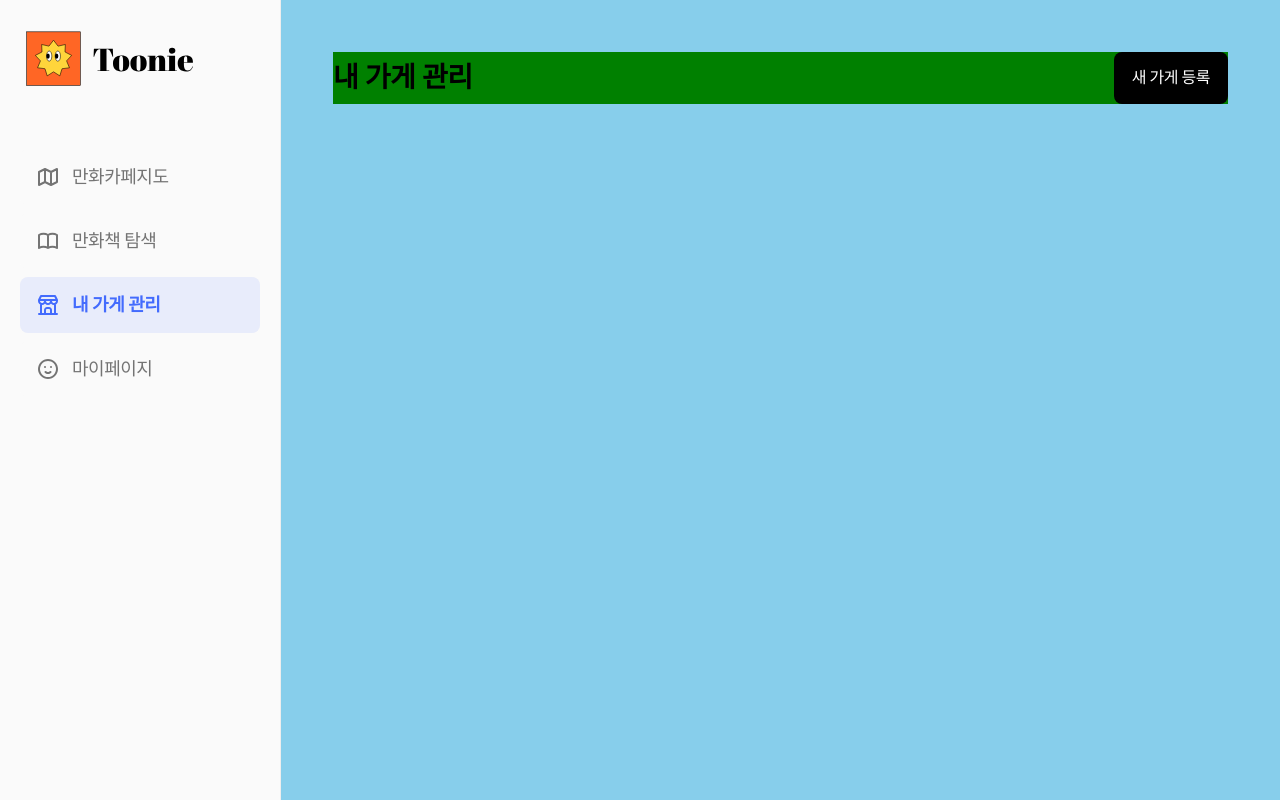
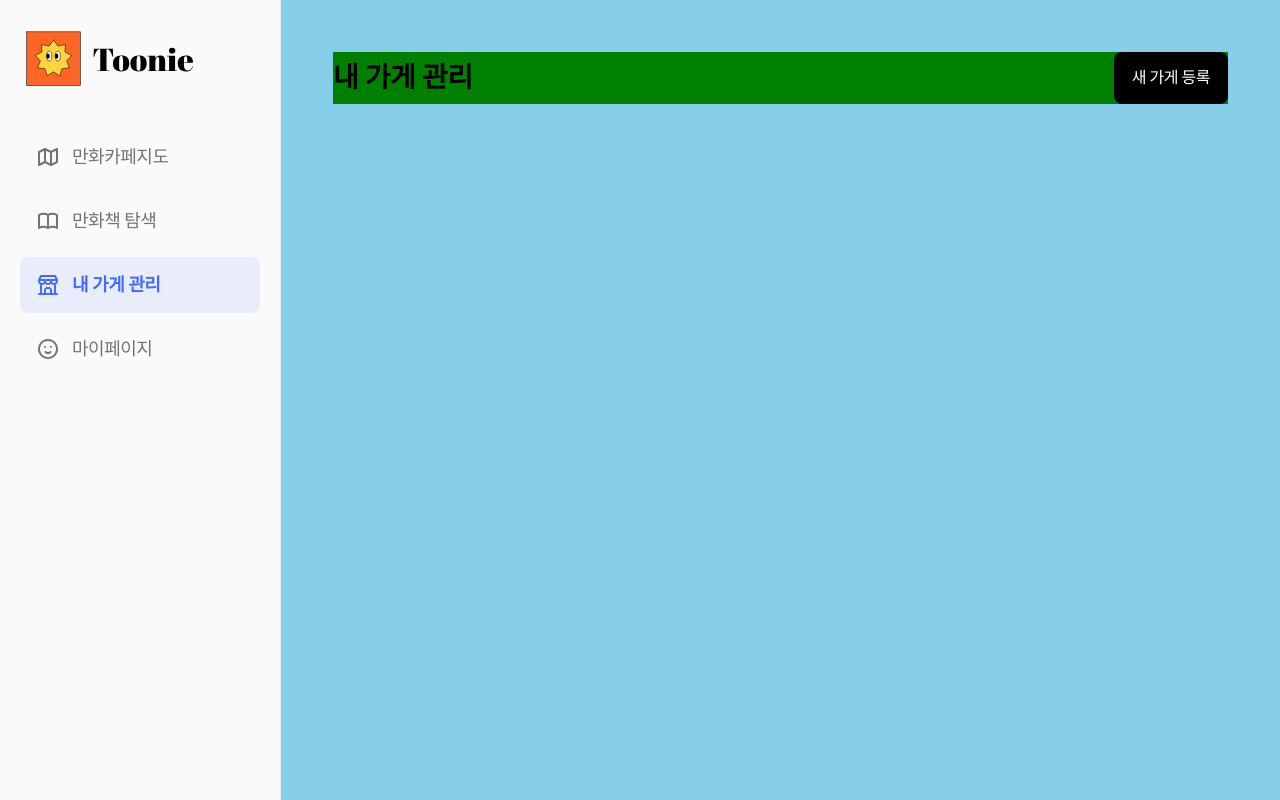
Before and after one commit to Team-Toonie/Toonie-FE, a React (Vite) app: page /mystore in a window 1280 px wide. Built offline with nearby package versions, Linux system fonts and the light colour scheme.

Commit message:
feat: 메인 레이아웃, 메인 메뉴바 스크롤 설정

```diff
--- a/src/components/layout/MainLayout.tsx
+++ b/src/components/layout/MainLayout.tsx
@@ -21,6 +21,8 @@ const Container = styled.div`
   width: 100vw;
   background-color: ${({ theme }) => theme.colors.neutral[700]};
   /* overflow: hidden; */
+  width: 100vw;
+  height: 100vh;
 `;
 
 const ContentContainer = styled.div`
@@ -30,6 +32,8 @@ const ContentContainer = styled.div`
   background-color: ${({ theme }) => theme.colors.neutral[0]};
   /* overflow-x: auto; */
   justify-content: center;
+  overflow-y: auto;
+  height: 100%;
 `;
 
 const ContentWrapper = styled.div`
--- a/src/components/layout/MainMenuBar.tsx
+++ b/src/components/layout/MainMenuBar.tsx
@@ -25,6 +25,7 @@ const MainMenuBar = () => {
   return (
     <Container>
       <Logo src={logo} />
+      <NavContainer>
         <NavBar>
           {menuItems[userRole]?.map(item => {
             const isActive = location.pathname === item.path;
@@ -38,6 +39,7 @@ const MainMenuBar = () => {
             );
           })}
         </NavBar>
+      </NavContainer>
     </Container>
   );
 };
@@ -68,13 +70,19 @@ const Container = styled.div`
   flex-direction: column;
   background-color: ${({ theme }) => theme.colors.neutral[100]};
   padding: 20px;
-  gap: 52px;
+  gap: 32px;
   height: 100vh;
   border-right: 1px solid ${({ theme }) => theme.colors.neutral[300]};
 `;
 
 const Logo = styled.img`
   width: 180px;
+`;
+
+const NavContainer = styled.div`
+  display: flex;
+  flex-direction: column;
+  overflow-y: auto;
 `;
 
 const NavBar = styled.div`
```
Lines whose indentation alone changed are shown as unchanged.
